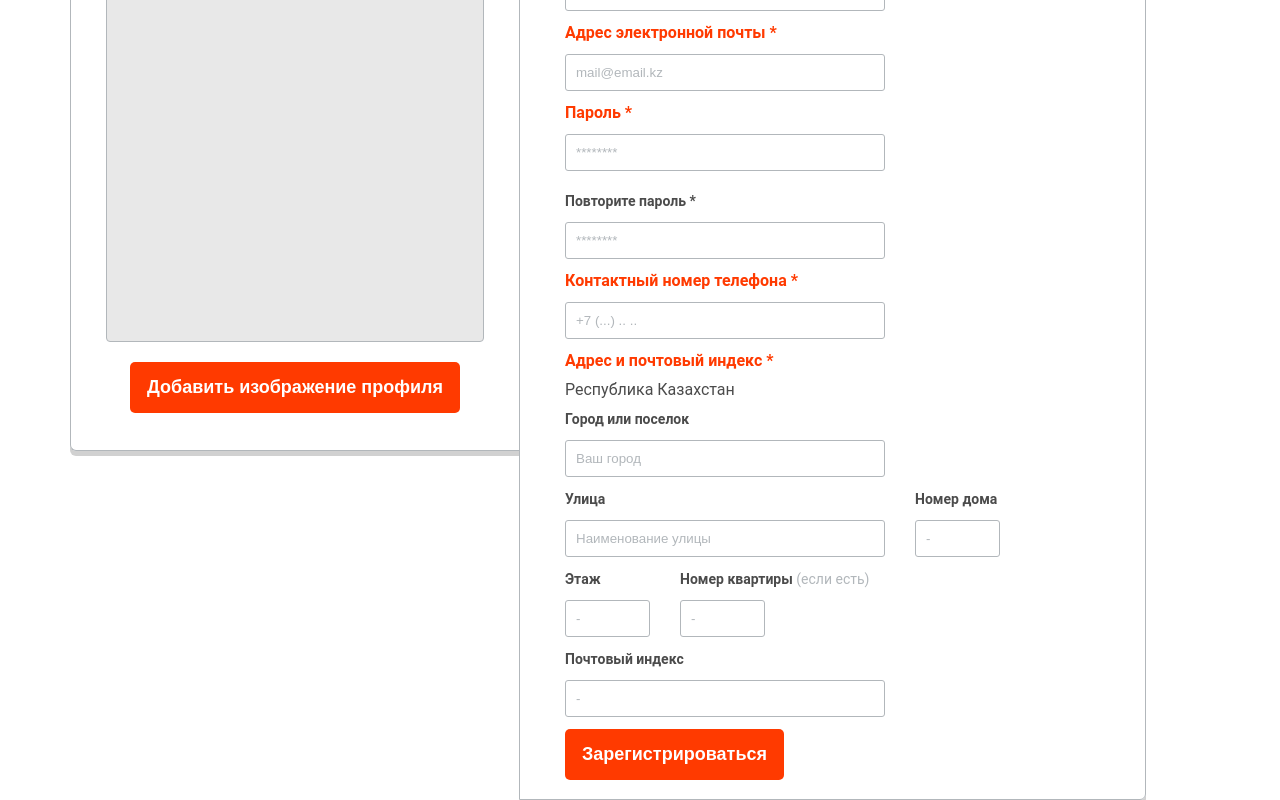
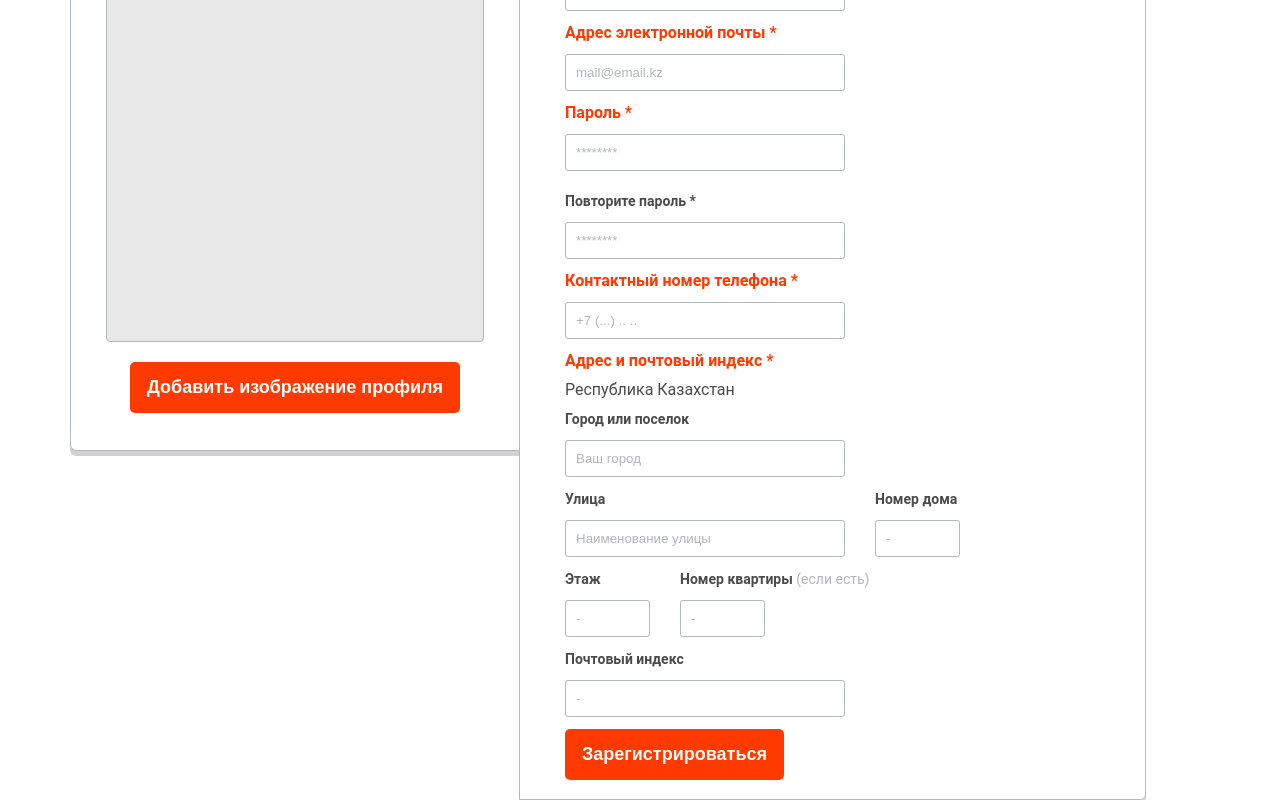
Before and after one commit to dworker863/storeTop, a React (Create React App) app: page /registration in a window 1280 px wide. Shown: the part 846-1646 px from the top of the page. Built offline with nearby package versions, Linux system fonts and the light colour scheme; no server answers.

Commit message:
RegistrationPage all screens

```diff
--- a/src/app/commonStyles/StyledFlexWrapper.ts
+++ b/src/app/commonStyles/StyledFlexWrapper.ts
@@ -2,5 +2,6 @@ import styled from 'styled-components';
 
 export const StyledFlexWrapper = styled.div`
   display: flex;
+  flex-wrap: wrap;
   gap: 30px;
 `;
--- a/src/app/components/Elements/Input/StyledInput.ts
+++ b/src/app/components/Elements/Input/StyledInput.ts
@@ -2,7 +2,7 @@ import styled from 'styled-components';
 
 export const StyledInput = styled.input`
   display: block;
-  width: 320px;
+  width: 280px;
   padding: 10px;
   margin-top: 12px;
   margin-bottom: 12px;
--- a/src/app/components/Pages/RegistrationPage/StyledRegistrationPage.ts
+++ b/src/app/components/Pages/RegistrationPage/StyledRegistrationPage.ts
@@ -1,6 +1,8 @@
 import styled from 'styled-components';
 
-export const StyledRegistrationPage = styled.section``;
+export const StyledRegistrationPage = styled.section`
+  width: 100%;
+`;
 
 export const StyledRegistrationLabel = styled.label`
   display: block;
--- a/src/app/components/Sections/AuthModal/StyledAuthModal.ts
+++ b/src/app/components/Sections/AuthModal/StyledAuthModal.ts
@@ -12,6 +12,10 @@ export const StyledAuthModal = styled.section<IStyledAuthModal>`
   border-radius: 5px;
   background-color: #fff;
   transform: translate(-50%, -50%);
+
+  @media (max-width: 420px) {
+    width: 100%;
+  }
 
   h2 {
     text-align: center;
```
